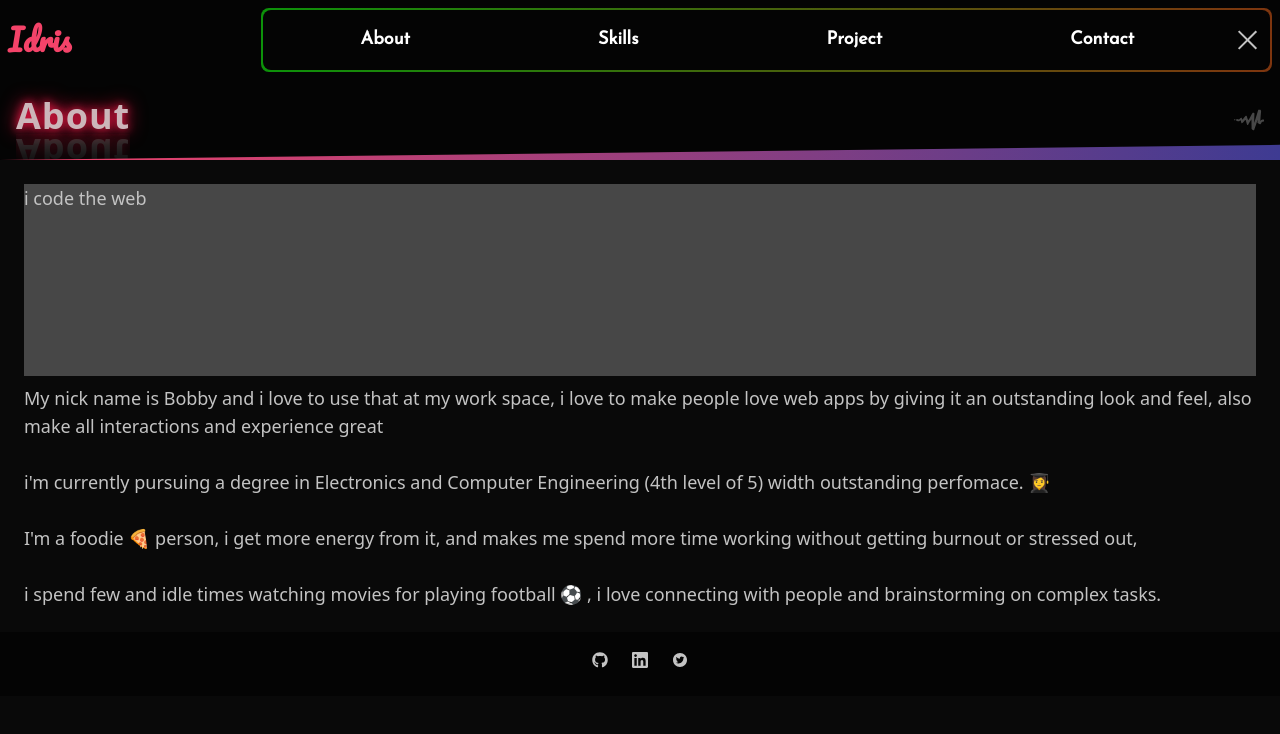
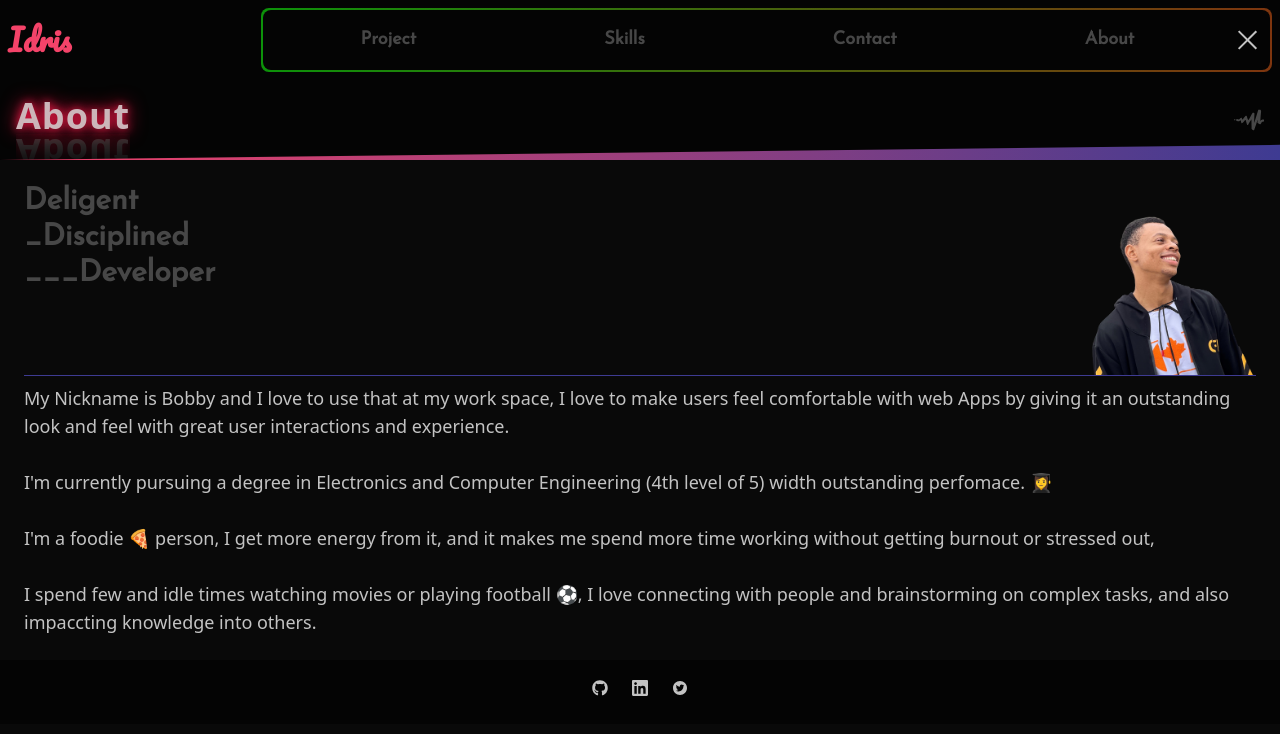
Before and after one commit to bobbycrooz/portfolio-client, a Next.js app: page /About in a window 1280 px wide. Shown: the top 734 px of the page. Built offline with nearby package versions, Linux system fonts and the light colour scheme.

Commit message:
_created admin page_

```diff
--- a/components/Button.tsx
+++ b/components/Button.tsx
@@ -1,6 +1,16 @@
 import styled from 'styled-components';
+import React from 'react';
 
-export default function Button({ children, w, h, mt }) {
+interface buttonTypes {
+  children: any;
+  mt?: any;
+  w?: string;
+  h?: string;
+  t?: 'button' | 'submit';
+  click?: React.MouseEventHandler<HTMLButtonElement>;
+}
+
+export default function Button({ children, w, h, mt, t, click }: buttonTypes) {
   return (
     <Btn
       className="outer  relative  bg-gradient-to-r mt-2 from-grad-one to-grad-two "
@@ -8,7 +18,11 @@ export default function Button({ children, w, h, mt }) {
       h={h}
       mt={mt}
     >
-      <button className="bg-primary text-md font-medium leading-4">
+      <button
+        type={t}
+        onClick={click}
+        className="bg-primary text-md font-medium leading-4"
+      >
         {children}
       </button>
       <span className="one w-full border h-full "></span>
--- a/components/Glow.jsx
+++ b/components/Glow.jsx
@@ -17,7 +17,7 @@ const Text = styled.h2`
   #373737 */
   letter-spacing: 1px;
   line-height: 1em;
-  /* -webkit-box-reflect: below 1px linear-gradient(transparent, #c0151544); */
+  /* -webkit-box-reflect: below 1px linear-gradient(transparent, #0004); */
 
   -webkit-box-reflect: below 0 linear-gradient(transparent, #0004);
   animation: glows 3s linear infinite;
--- a/components/Header.tsx
+++ b/components/Header.tsx
@@ -17,20 +17,20 @@ export default function Header() {
         <RotateBG className="menu_bg overflow-hidden rounded-lg h-full">
           <div className="menu_cover overflow-hidden h-full flex items-center justify-between bg-primary rounded-lg">
             <div className="nav-links  text-lg font-joe text-textLow font-bold  p-1 w-full flex items-center justify-around">
-              <Link href="/About">
-                <a>About</a>
+              <Link href="/Projects">
+                <a>Project</a>
               </Link>
 
               <Link href="/Contact">
                 <a>Skills</a>
               </Link>
 
-              <Link href="/Projects">
-                <a>Project</a>
+              <Link href="/Skills">
+                <a>Contact</a>
               </Link>
 
-              <Link href="/Skills">
-                <a>Contact</a>
+              <Link href="/About">
+                <a>About</a>
               </Link>
             </div>
 
@@ -70,7 +70,6 @@ const Menu = styled.h1`
 
       a {
         /* border: 1px solid red; */
-        color: #fff;
       }
     }
   }
--- a/components/Title.tsx
+++ b/components/Title.tsx
@@ -7,7 +7,7 @@ import { useRouter } from 'next/router';
 import { SiAudiomack } from 'react-icons/si';
 
 export default function Title() {
-  const { pathname } = useRouter();
+  const { pathname, push } = useRouter();
   const [audioOn, setAudioOn] = useState(false);
   const [audio] = useState(
     typeof Audio !== 'undefined' && new Audio('./track.mp3')
@@ -23,7 +23,13 @@ export default function Title() {
         <Glow size={false} text={pathname.replace('/', ' ')} />
         {console.log(pathname)}
         {['/Projects', '/Skills'].includes(pathname) ? (
-          <Button mt={false} w="70px" h="30px">
+          <Button
+            t="button"
+            click={() => push('/Admin')}
+            mt={false}
+            w="70px"
+            h="30px"
+          >
             Add
           </Button>
         ) : (
--- a/pages/About.tsx
+++ b/pages/About.tsx
@@ -11,6 +11,7 @@ import SkillChart from '../components/Chart';
 import SkillPie from '../components/Pie';
 import SkillBar from '../components/SkillBar';
 import Hashtag from '../components/Hashtag';
+import bob from '../public/bob.png';
 
 export default function About() {
   const [view, setView] = useState('normal');
@@ -23,28 +24,35 @@ export default function About() {
       </Head>
 
       <main className="h-full p-2  w-full">
-        <div className="img_cont w-full h-48 bg-textLow">
-          <p>i code the web</p>
-          {/* <Image src="" /> */}
+        <div className="img_cont  w-full h-48 border-b border-grad-two">
+          <p className="text-textLow font-bold text-3xl  font-joe">
+            Deligent
+            <br />
+            _Disciplined
+            <br />
+            ___Developer
+          </p>
+          {/* <Image src={bob} className="bob w-full h-48 border" /> */}
         </div>
 
         <section className="more_info mt-2">
           <p className="more_text">
-            My nick name is Bobby and i love to use that at my work space, i
-            love to make people love web apps by giving it an outstanding look
-            and feel, also make all interactions and experience great
+            My Nickname is Bobby and I love to use that at my work space, I love
+            to make users feel comfortable with web Apps by giving it an
+            outstanding look and feel with great user interactions and
+            experience.
             <br />
             <br />
-            i'm currently pursuing a degree in Electronics and Computer
+            I'm currently pursuing a degree in Electronics and Computer
             Engineering (4th level of 5) width outstanding perfomace. 👩‍🎓
             <br />
             <br />
-            I'm a foodie 🍕 person, i get more energy from it, and makes me
+            I'm a foodie 🍕 person, I get more energy from it, and it makes me
             spend more time working without getting burnout or stressed out,
             <br />
-            <br />i spend few and idle times watching movies for playing
-            football ⚽ , i love connecting with people and brainstorming on
-            complex tasks.
+            <br />I spend few and idle times watching movies or playing football
+            ⚽, I love connecting with people and brainstorming on complex
+            tasks, and also impaccting knowledge into others.
           </p>
         </section>
       </main>
--- /dev/null
+++ b/pages/Admin.tsx
@@ -0,0 +1,33 @@
+import React from 'react';
+import Button from '../components/Button';
+
+const Auth = () => {
+  return (
+    <div className="admin w-full  flex justify-center items-center">
+      <form className="auth_box w-full  p-2">
+        <div className="field_container border border-grad-two  relative w-full h-14">
+          <input
+            required
+            type="text"
+            name="email"
+            id=""
+            placeholder="Email"
+            className="bg-primary   focus:outline-none   placeholder-textLow text-textLow w-full h-full text-xl px-3"
+          />
+          <span className="error absolute"></span>
+        </div>
+
+        <div className="login flex justify-between items-end mt-4">
+          <Button t="submit" w="90px" h="2rem" mt={false}>
+            Login
+          </Button>
+          <p className="forgot text-textLow font-medium text-lg underline">
+            Reset Password
+          </p>
+        </div>
+      </form>
+    </div>
+  );
+};
+
+export default Auth;
--- a/pages/Contact.tsx
+++ b/pages/Contact.tsx
@@ -94,7 +94,7 @@ export default function Contact() {
             <span className="error absolute "></span>
           </div>
 
-          <Button mt={false} w="120px" h="39px">
+          <Button t="submit" mt={false} w="120px" h="39px">
             Drop
           </Button>
         </form>
--- a/styles/global.scss
+++ b/styles/global.scss
@@ -32,6 +32,20 @@ code {
   height: 70vh;
 }
 
+.admin {
+  height: calc(100vh - 15rem);
+}
+
+.bob {
+  width: 100%;
+}
+
+.img_cont {
+  background-image: url('../public/bob.png');
+  background-size: 200px;
+  background-repeat: no-repeat;
+  background-position: right;
+}
 .social_media_card div {
   border-radius: 8px;
   background-blend-mode: darken;
```
Also changed, not shown: public/bob.png (added).
